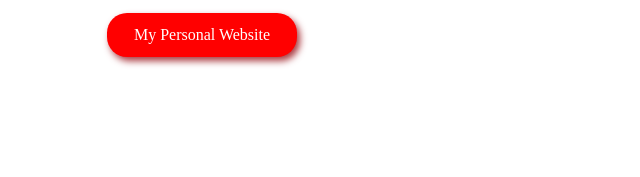
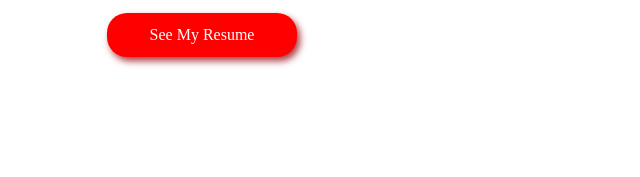
Before and after one commit to yogeshhh/Personal_Portfolio_Website, a plain HTML site: page index.html in a window 1280 px wide. Shown: the part 477-654 px from the top of the page, 571-1211 px from the left. Drawn offline with Linux system fonts and the light colour scheme.

Commit message:
Add files via upload

```diff
--- a/index.html
+++ b/index.html
@@ -38,7 +38,7 @@
         <P>
           Leonardo Wilhelm DiCaprio is an American actor, film producer, and environmentalist. He has played unconventional roles, usually in biopics and period films. As of 2019, his films have grossed $7.2 billion worldwide, and he placed eight times in annual rankings of the world's highest-paid actors.
         </P>
-        <a href="https://leonardodicaprio.com/"target="_blank" class="resume-btn">My Personal Website</a>
+        <a href="https://leonardodicaprio.com/"target="_blank" class="resume-btn">See My Resume</a>
     </div>
 
   </body>
```
